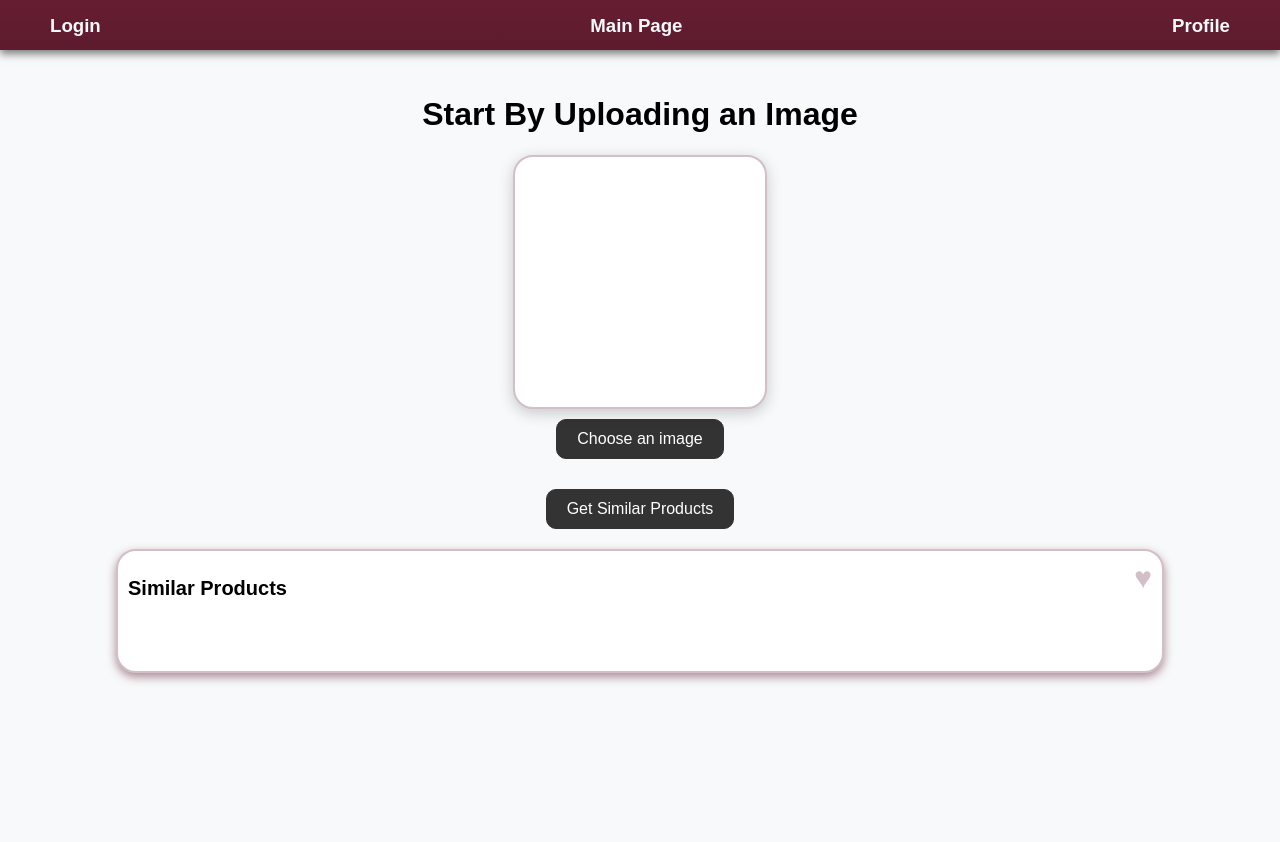
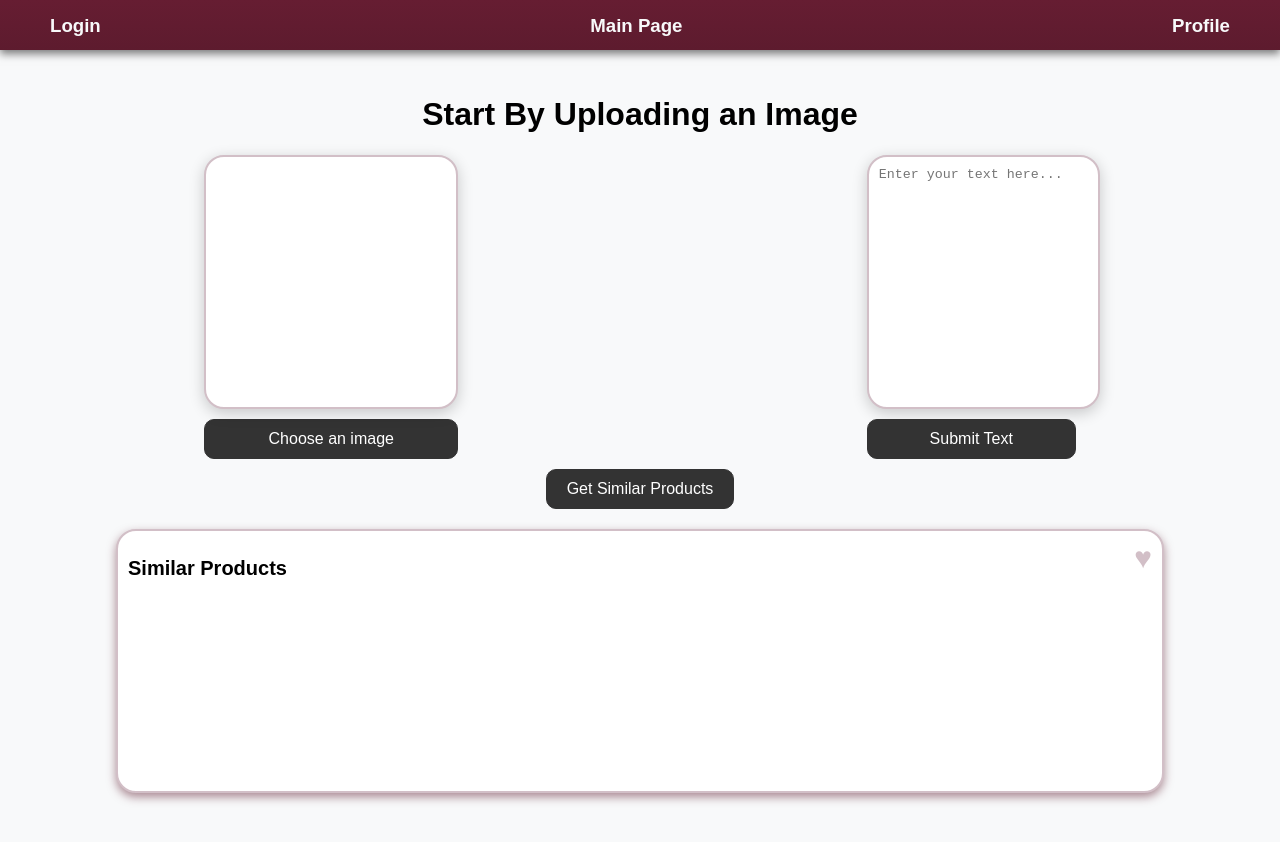
Before and after one commit to alison-mgg/SENG401_JewelryApp, a React (Create React App) app in the folder Frontend/dupe-machine/: page /main in a window 1280 px wide. Shown: the top 842 px of the page. Built offline with nearby package versions, Linux system fonts and the light colour scheme.

Commit message:
added text box

```diff
--- a/Frontend/dupe-machine/src/pages/MainPage.js
+++ b/Frontend/dupe-machine/src/pages/MainPage.js
@@ -9,6 +9,7 @@ function ImageDescription() {
   const [similarProducts, setSimilarProducts] = useState("");  // New state for similar products
   const [isHeartClicked, setIsHeartClicked] = useState(false);
   const [loading, setLoading] = useState(false);  // New state for loading
+  const [text, setText] = useState("");
 
   const handleFileChange = (event) => {
     const file = event.target.files[0];
@@ -82,6 +83,11 @@ function ImageDescription() {
     }
   };
 
+    const handleChange = (e) => {
+      setText(e.target.value);
+    };
+
+
   const handleRegenerateClick = () => {
     setLoading(true);  // Set loading to true when regenerating description
     uploadAndAnalyzeImage(selectedFile); // Trigger analysis again for regeneration
@@ -94,6 +100,7 @@ function ImageDescription() {
       <h1>Start By Uploading an Image</h1>
 
       {/* Image selection section */}
+      <div className ="upload-container">
       <div className="image-upload-wrapper">
         <div className="image-upload-box">
           <input
@@ -104,7 +111,6 @@ function ImageDescription() {
           />
           {imagePreview && <img src={imagePreview} alt="Selected" className="uploaded-image" />}
         </div>
-
         {/* Button below the image */}
         <button
           onClick={() => document.getElementById('file-input').click()}
@@ -112,6 +118,21 @@ function ImageDescription() {
         >
           Choose an image
         </button>
+        </div>
+        <div className="input-txt">
+      <textarea
+        className="text-input"
+        value={text}
+        onChange={handleChange}
+        placeholder="Enter your text here..."
+      />
+     {/* Submit text to AI button */}
+     <button
+          className="submit-text-button"
+        >
+          Submit Text
+        </button>
+        </div>
       </div>
 
       {/* <div className="description-box">
--- a/Frontend/dupe-machine/src/styling/MainPage.css
+++ b/Frontend/dupe-machine/src/styling/MainPage.css
@@ -18,15 +18,24 @@
   cursor: pointer;
   margin-top: 10px;
 }
+.upload-container{
+  display: flex;
+  flex-direction: row;
+  justify-content: space-around;
+}
+
 
 .image-upload-wrapper {
   display: flex;
   flex-direction: column;  /* Arrange items vertically */
-  align-items: center;     /* Center the items horizontally */
-  margin: 20px auto;
 }
 
-.choose-image-button, .similar-products-button {
+.input-txt {
+  display: flex;
+  flex-direction: column;
+}
+
+.choose-image-button, .similar-products-button, .submit-text-button {
   padding: 10px 20px;
   font-size: 16px;
   cursor: pointer;
@@ -37,7 +46,7 @@
   border-radius: 10px;
   transition: background-color 0.3s ease;
 }
-.choose-image-button:hover, .similar-products-button:hover {
+.choose-image-button:hover, .submit-text-button:hover, .similar-products-button:hover {
   padding: 10px 20px;
   font-size: 16px;
   cursor: pointer;
@@ -62,14 +71,22 @@
 .image-upload-box::before {
   content: ''; /* Empty content for pseudo-element */
   position: absolute;
-  top: -10px;
-  left: -10px;
-  right: -10px;
-  bottom: -10px;
-  border-radius: 10px;  /* Optional: for rounded corners */
   background: rgba(0, 0, 0, 0.3);  /* Dark background for the faded effect */
   filter: blur(10px);  /* Applies the blur effect */
   z-index: -1;  /* Ensures the pseudo-element stays behind the image */
+}
+.input-text {
+  width: 250px;
+  height: 250px;
+}
+.text-input{
+  overflow-y: auto;
+  border: 2px solid #d2bfc7;  /* Keeps the solid border */
+  box-shadow: 0 4px 15px rgba(0, 0, 0, 0.2); /* Adds a shadow around the box */
+  border-radius: 20px;
+  background-color: #fff;
+  height: 100%;
+  width: 100%;
 }
 
 .uploaded-image {
@@ -134,7 +151,7 @@
 
 .similar-products-box {
   width: 80%;
-  height: 100px;
+  height: 30vh;
   overflow-y: auto;
   border: 2px solid #d2bfc7;
   border-radius: 20px;
```
